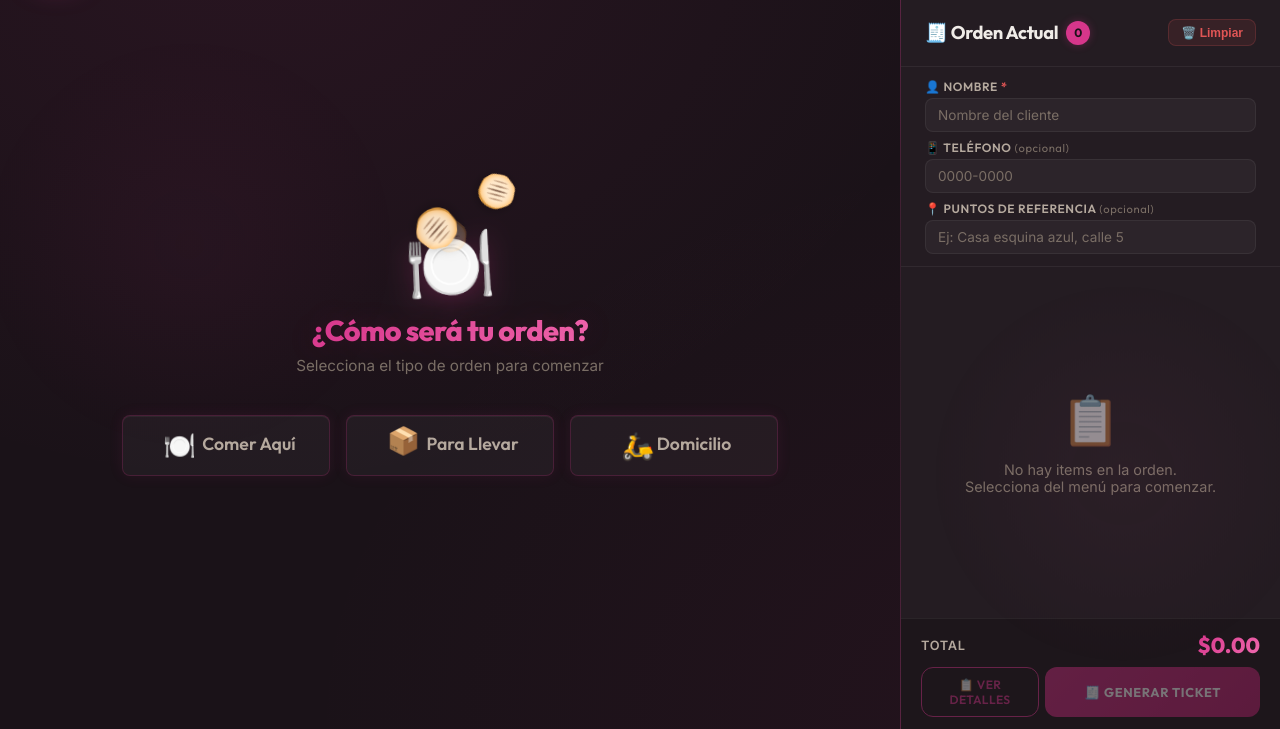
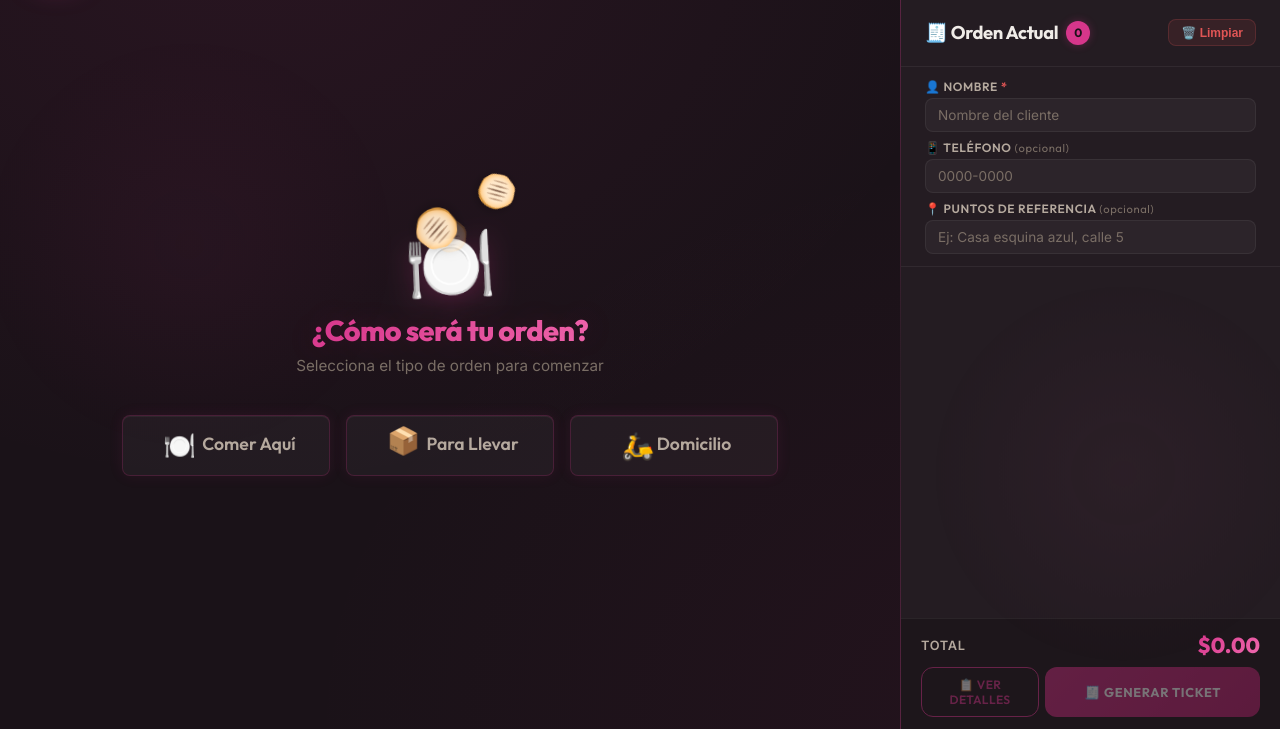
Before and after one commit to sandoval999-hub/sitio-restaurante, a PHP site: page / in a window 1280 px wide. Shown: the part 84-813 px from the top of the page. Run offline with PHP 8.4, Linux system fonts and the light colour scheme; data comes from the database, SQL or seed files in the repository.

Commit message:
Eliminar placeholder vacio de orden y limpiar layout del sidebar

```diff
--- a/index.php
+++ b/index.php
@@ -139,10 +139,7 @@
       </div>
 
       <div class="order-items" id="orderItems">
-        <div class="order-empty">
-          <span class="order-empty__icon">📋</span>
-          <span class="order-empty__text">No hay items en la orden.<br>Selecciona del menú para comenzar.</span>
-        </div>
+        <!-- Rendered by JS -->
       </div>
 
       <div class="order-footer">
--- a/js/app.js
+++ b/js/app.js
@@ -860,12 +860,7 @@ function updateOrderUI() {
 
   // Render order items
   if (entries.length === 0) {
-    orderItemsContainer.innerHTML = `
-      <div class="order-empty">
-        <span class="order-empty__icon">📋</span>
-        <span class="order-empty__text">No hay items en la orden.<br>Selecciona del menú para comenzar.</span>
-      </div>
-    `;
+    orderItemsContainer.innerHTML = '';
     return;
   }
 
```
